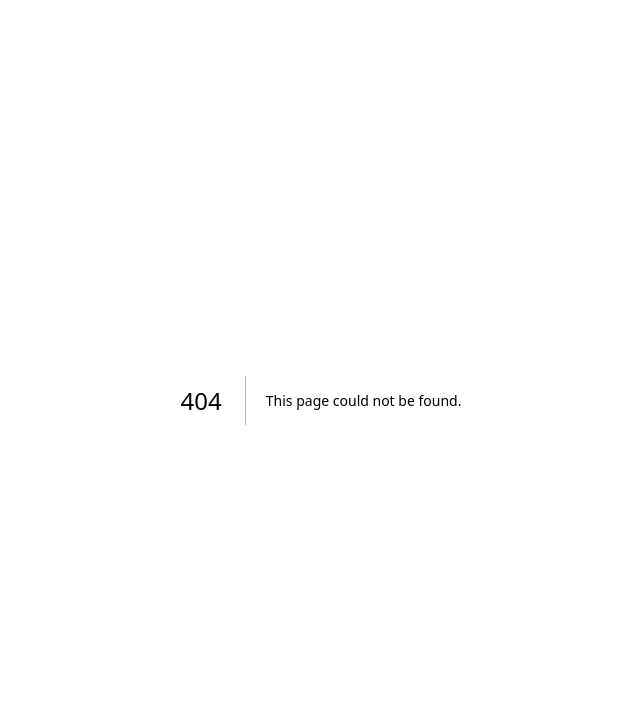
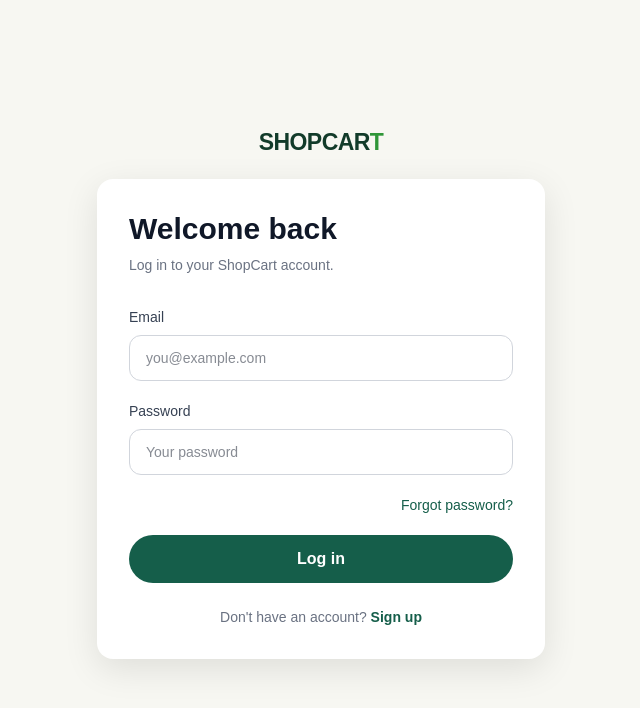
Before and after one commit to Areeba877/ecommerce-store, a Next.js app: page /login in a window 1280 px wide. Before the commit this address had no page. Shown: the top 708 px of the page, without its empty margins (319-959 px from the left). Built offline with nearby package versions, Linux system fonts and the light colour scheme.

Commit message:
Add login UI with password validation

```diff
--- /dev/null
+++ b/app/login/page.tsx
@@ -0,0 +1,106 @@
+"use client";
+
+import Link from "next/link";
+
+export default function LoginPage() {
+  return (
+    <main className="min-h-screen bg-[#f7f7f2] px-4 py-8">
+      <div className="mx-auto flex min-h-[90vh] max-w-md flex-col items-center justify-center">
+
+        {/* ShopCart Logo */}
+             <Link
+  href="/"
+  className="group text-[23px] font-extrabold tracking-tight"
+>
+  <span className="text-[#123b2a] transition-colors duration-300 group-hover:text-[#2f9638]">
+    SHOPCAR
+  </span>
+  <span className="text-[#2f9638] transition-colors duration-300 group-hover:text-[#123b2a]">
+    T
+  </span>
+</Link>
+
+        {/* Login Card */}
+        <div className="w-full rounded-2xl bg-white p-8 shadow-[0_10px_35px_rgba(0,0,0,0.10)] mt-5">
+
+          {/* Heading */}
+          <div className="mb-8">
+            <h1 className="text-3xl font-bold text-gray-900">
+              Welcome back
+            </h1>
+
+            <p className="mt-2 text-sm text-gray-500">
+              Log in to your ShopCart account.
+            </p>
+          </div>
+
+          <form className="space-y-5">
+
+            {/* Email */}
+            <div>
+              <label
+                htmlFor="email"
+                className="mb-2 block text-sm font-medium text-gray-700"
+              >
+                Email
+              </label>
+
+              <input
+                id="email"
+                type="email"
+                placeholder="you@example.com"
+                className="w-full rounded-xl border border-gray-300 px-4 py-3 text-sm text-gray-900 outline-none transition focus:border-[#155e4a] focus:ring-1 focus:ring-[#155e4a]"
+              />
+            </div>
+
+            {/* Password */}
+            <div>
+              <label
+                htmlFor="password"
+                className="mb-2 block text-sm font-medium text-gray-700"
+              >
+                Password
+              </label>
+
+              <input
+                id="password"
+                type="password"
+                placeholder="Your password"
+                className="w-full rounded-xl border border-gray-300 px-4 py-3 text-sm text-gray-900 outline-none transition focus:border-[#155e4a] focus:ring-1 focus:ring-[#155e4a]"
+              />
+            </div>
+
+            {/* Forgot Password */}
+            <div className="flex justify-end">
+              <Link
+                href="/forgot-password"
+                className="text-sm font-medium text-[#155e4a] hover:underline"
+              >
+                Forgot password?
+              </Link>
+            </div>
+
+            {/* Login Button */}
+            <button
+              type="submit"
+              className="w-full rounded-full bg-[#155e4a] px-4 py-3 font-semibold text-white transition hover:bg-[#0f4939]"
+            >
+              Log in
+            </button>
+          </form>
+
+          {/* Signup */}
+          <p className="mt-6 text-center text-sm text-gray-500">
+            Don't have an account?{" "}
+            <Link
+              href="/signup"
+              className="font-semibold text-[#155e4a] hover:underline"
+            >
+              Sign up
+            </Link>
+          </p>
+        </div>
+      </div>
+    </main>
+  );
+}
```
